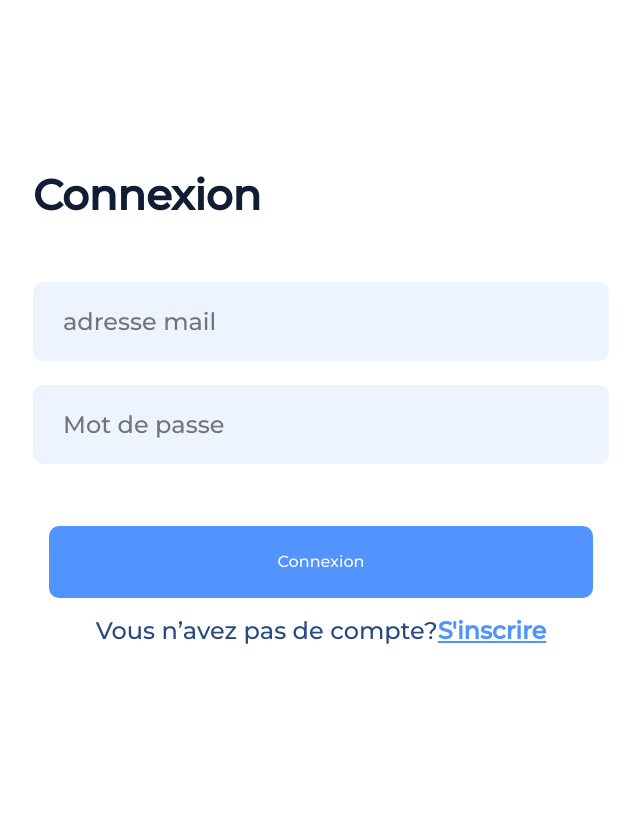
After one commit to xraiizen/HeikkoFinal, a PHP site: page /login.php in a window 1280 px wide. The commit adds this page. Shown: the whole page, without its empty margins (327-967 px from the left). Run offline with PHP 8.4, Linux system fonts and the light colour scheme.

Commit message:
ADD : Account

```diff
--- /dev/null
+++ b/WebPage/login.php
@@ -0,0 +1,141 @@
+<!DOCTYPE html>
+<html>
+<head>
+    <meta charset="utf-8"/>
+    <title>Login</title>
+    <link rel="stylesheet" href="style.css"/>
+</head>
+<body>
+<?php
+    require('./models/connect.php');
+    session_start();
+    // When form submitted, check and create user session.
+    if (isset($_POST['username'])) {
+        $username = stripslashes($_REQUEST['username']);    // removes backslashes
+        $username = mysqli_real_escape_string($GLOBALS['conn'], $username);
+        $password = stripslashes($_REQUEST['password']);
+        $password = mysqli_real_escape_string($GLOBALS['conn'], $password);
+        // Check user is exist in the database
+        $query    = "SELECT * FROM users WHERE email_user='$username'
+                     AND password_user='" . md5($password) . "'";
+        $result = mysqli_query($GLOBALS['conn'], $query) or die(mysql_error());
+        $rows = mysqli_num_rows($result);
+        if ($rows == 1) {
+            $_SESSION['username'] = $username;
+            // Redirect to user dashboard page
+            header("Location: index.php");
+        } else {
+            echo "<div class='form'>
+                  <h3>Incorrect Username/password.</h3><br/>
+                  <p class='link'>Click here to <a href='login.php'>Login</a> again.</p>
+                  </div>";
+        }
+    } else {
+?>
+    <form class="form" method="post" name="login">
+        <div class="formFlexStart">
+        <h1 class="login-title">Connexion</h1>
+        <input type="email" class="login-input" name="username" placeholder="adresse mail" autofocus="true"/>
+        <input type="password" class="login-input" name="password" placeholder="Mot de passe"/>
+        </div>
+        <div class="formCenter">
+        <input type="submit" value="Connexion" name="submit" class="login-button"/>
+        <p class="link">Vous n’avez pas de compte?<a href="inscription.php">S'inscrire</a></p>
+        </div>
+  </form>
+<?php
+    }
+?>
+</body>
+</html>
+<style>
+    @import url('https://fonts.googleapis.com/css2?family=Lato:wght@300&display=swap');
+@import url('https://fonts.googleapis.com/css2?family=Lato:wght@700&display=swap');
+@import url('https://fonts.googleapis.com/css2?family=Montserrat:wght@100&display=swap');
+@import url('https://fonts.googleapis.com/css2?family=Montserrat:wght@500&display=swap');
+    textarea:focus, input:focus{
+    outline: none;
+}
+    body{
+        width: 100%;
+        height: 100vh;
+        display: flex;
+    align-items: center;
+    justify-content: center;
+    flex-direction: column;
+    flex-wrap: nowrap;
+    align-content: flex-start;
+    }
+    .formFlexStart{
+        display: flex;
+    align-items: flex-start;
+    justify-content: center;
+    flex-direction: column;
+    flex-wrap: nowrap;
+    align-content: flex-start;
+    }
+    .formCenter{
+        display: flex;
+    align-items: center;
+    justify-content: center;
+    flex-direction: column;
+    }
+    .login-input{
+        width: 544px;
+        height: 77px;
+        background: rgba(81, 147, 255, 0.1);
+        border:none;
+        border-radius: 10px;
+        margin-bottom: 12px;
+        margin-top: 12px;
+        padding-left: 30px;
+        font-family: 'Montserrat';
+font-style: normal;
+font-weight: 500;
+font-size: 24px;
+line-height: 17px;
+color: #182C4D;
+
+/* opacity: 0.5; */
+    }
+    .login-button{
+        border:none;
+        width: 544px;
+height: 72px;
+        background: #5193FF;
+border-radius: 10px;
+margin-top: 50px;
+font-family: 'Montserrat';
+font-style: normal;
+font-weight: 500;
+font-size: 16px;
+line-height: 20px;
+
+color: #FFFFFF;
+    }
+    p{
+        font-family: 'Montserrat';
+font-style: normal;
+font-weight: 500;
+font-size: 24px;
+line-height: 17px;
+color: #284A80;
+    }
+    a{
+        font-family: 'Montserrat';
+font-style: normal;
+font-weight: 600;
+font-size: 24px;
+line-height: 17px;
+color: #5193FF;
+    }
+    h1{
+        font-family: 'Montserrat';
+font-style: normal;
+font-weight: 600;
+font-size: 42px;
+line-height: 29px;
+color: #101D33;
+margin-bottom: 60px;
+    }
+</style>
--- a/WebPage/models/connect.php
+++ b/WebPage/models/connect.php
@@ -3,10 +3,11 @@
 $servername = "localhost";
 $database = "heikko";
 $username = "root";
-$password = "111198";
+$password = "";
+$port = "3308";
 
 // Create connection
-$GLOBALS['conn'] = new mysqli($servername, $username, $password, $database);
+$GLOBALS['conn'] = new mysqli($servername, $username, $password, $database, $port);
 
 // Check connection
 if ($conn->connect_error) {
```
Also changed, not shown: WebPage/Profil.php (+16 -1 lines), WebPage/inscription.php (+141 -7 lines), WebPage/logout.php (added, +8 -0 lines), WebPage/models/auth_session.php (added, +7 -0 lines).
